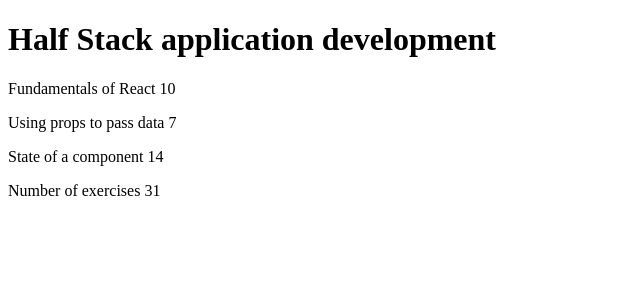
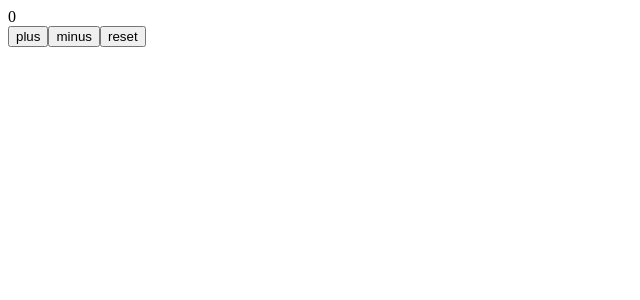
Before and after one commit to Nelman25/fullstackopen, a React (Vite) app in the folder part1/: page / in a window 1280 px wide. Shown: the top 300 px of the page, without its empty margins (0-640 px from the left). Built offline with nearby package versions, Linux system fonts and the light colour scheme.

Commit message:
component state, and event handlers

```diff
--- a/part1/src/App.jsx
+++ b/part1/src/App.jsx
@@ -1,66 +1,31 @@
-const Header = (props) => {
-    return <h1>{props.course}</h1>;
-};
+import { useState } from "react";
 
-const Part = (props) => {
-    return (
-        <p>
-            {props.part} {props.exercise}
-        </p>
-    );
-};
-const Content = (props) => {
-    console.log(props);
-    return (
-        <div>
-            <Part
-                part={props.parts[0].name}
-                exercise={props.parts[0].exercises}
-            />
-            <Part
-                part={props.parts[1].name}
-                exercise={props.parts[1].exercises}
-            />
-            <Part
-                part={props.parts[2].name}
-                exercise={props.parts[2].exercises}
-            />
-        </div>
-    );
-};
-
-const Total = (props) => {
-    const total =
-        props.parts[0].exercises +
-        props.parts[1].exercises +
-        props.parts[2].exercises;
-    return <p>Number of exercises {total}</p>;
-};
+const Display = ({ counter }) => <div>{counter}</div>;
+const Button = ({ onClick, text }) => <button onClick={onClick}>{text}</button>;
 
 const App = () => {
-    const course = {
-        name: "Half Stack application development",
-        parts: [
-            {
-                name: "Fundamentals of React",
-                exercises: 10,
-            },
-            {
-                name: "Using props to pass data",
-                exercises: 7,
-            },
-            {
-                name: "State of a component",
-                exercises: 14,
-            },
-        ],
+    const [counter, setCounter] = useState(0);
+    console.log("rendering with counter value ", counter);
+
+    const increaseByOne = () => {
+        console.log("increasing, value before ", counter);
+        setCounter(counter + 1);
+    };
+    const decreaseByOne = () => {
+        console.log("decreasing, value before ", counter);
+        setCounter(counter - 1);
+    };
+    const setTo0 = () => {
+        console.log("resetting to 0, value before ", counter);
+        setCounter(0);
     };
 
     return (
         <div>
-            <Header course={course.name} />
-            <Content parts={course.parts} />
-            <Total parts={course.parts} />
+            <Display counter={counter} />
+            <Button onClick={increaseByOne} text="plus" />
+            <Button onClick={decreaseByOne} text="minus" />
+            <Button onClick={setTo0} text="reset" />
         </div>
     );
 };
```
